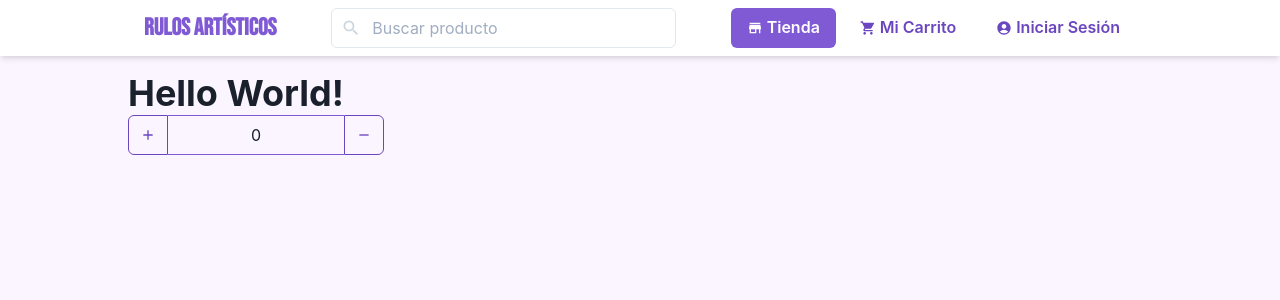
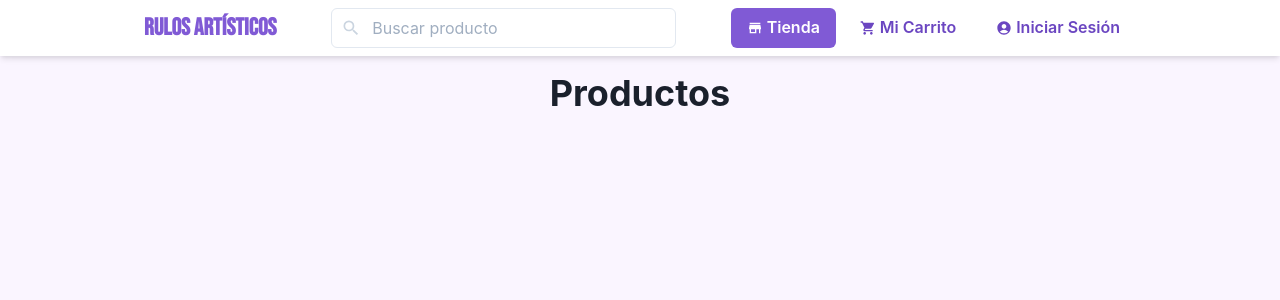
Before and after one commit to pablomayobre/tienda-coderhouse, a React (Create React App) app: page / in a window 1280 px wide. Shown: the top 300 px of the page. Built offline with nearby package versions, Linux system fonts and the light colour scheme.

Commit message:
Remove ItemCount and prepare ItemListContainer

```diff
--- a/src/App.tsx
+++ b/src/App.tsx
@@ -3,23 +3,16 @@ import { Header } from "./components/Header";
 import { Layout } from "./components/Layout";
 import { ItemListContainer } from "./components/ItemListContainer";
 import { CustomTheme } from "./CustomTheme";
-import { ItemCount } from "./components/ItemCount";
 
 const theme = extendTheme(CustomTheme);
 
 function App() {
-  const stock = 10;
 
   return (
     <ChakraProvider theme={theme}>
       <Header />
       <Layout>
-        <ItemListContainer greeting={"Hello World!"} />
-        <ItemCount
-          min={0}
-          max={stock}
-          onChange={(value) => console.log(value)}
-        />
+        <ItemListContainer />
       </Layout>
     </ChakraProvider>
   );
--- a/src/components/ItemListContainer.tsx
+++ b/src/components/ItemListContainer.tsx
@@ -1,7 +1,7 @@
 import { Box, Heading } from "@chakra-ui/react"
 
-export const ItemListContainer = ({greeting}: {greeting?: string}) => {
-  return <Box>
-    <Heading>{greeting}</Heading>
+export const ItemListContainer = () => {
+  return <Box paddingBottom={4}>
+    <Heading as="h2" textAlign="center">Productos</Heading>
   </Box>
 }
```
